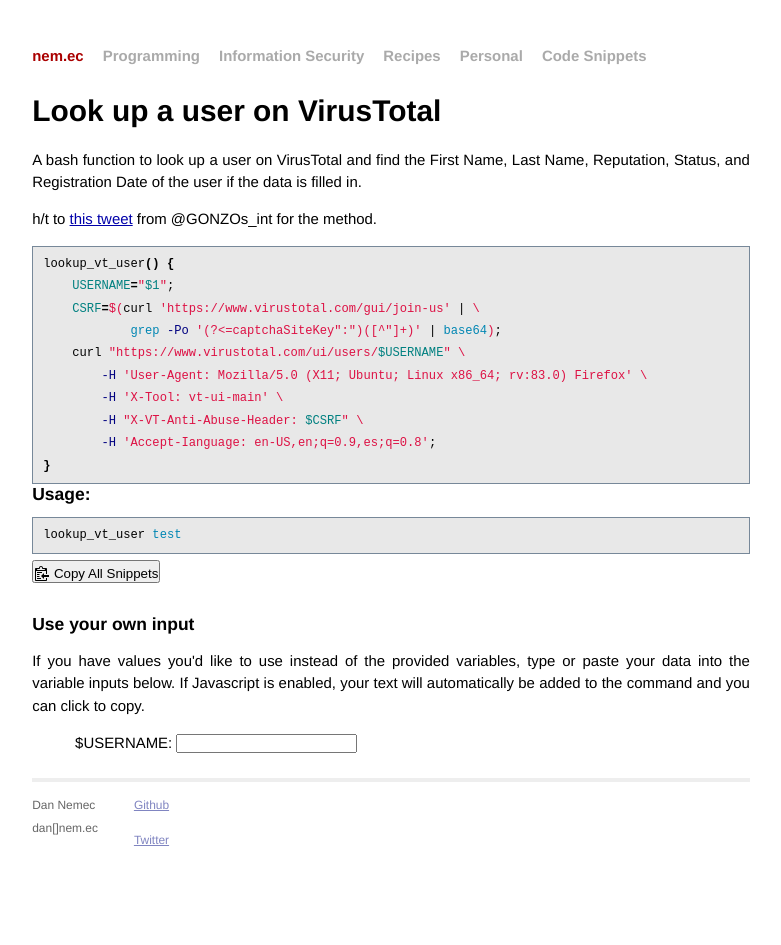
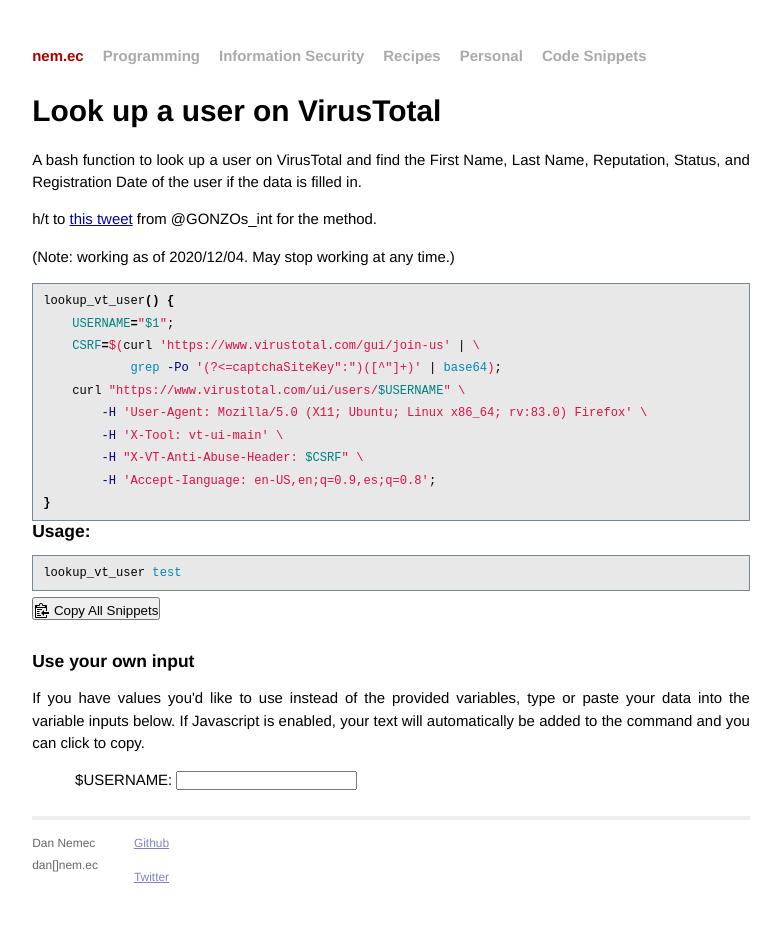
Before and after one commit to nemec/nemec.github.io, a Jekyll site: the page built from _code-snippets/lookup-virustotal-user.md, in a window 1280 px wide. Shown: the whole page, without its empty margins (249-1030 px from the left). Built offline with Jekyll 4.4.1, drawn with Linux system fonts in a browser that asks for light colours.

Commit message:
Add note to vt lookup

````diff
--- a/_code-snippets/lookup-virustotal-user.md
+++ b/_code-snippets/lookup-virustotal-user.md
@@ -17,6 +17,8 @@
 h/t to [this tweet](https://twitter.com/GONZOs_int/status/1334811159724253184)
 from @GONZOs_int for the method.
 
+(Note: working as of 2020/12/04. May stop working at any time.)
+
 ```bash
 lookup_vt_user() {
     USERNAME="$1";
````
